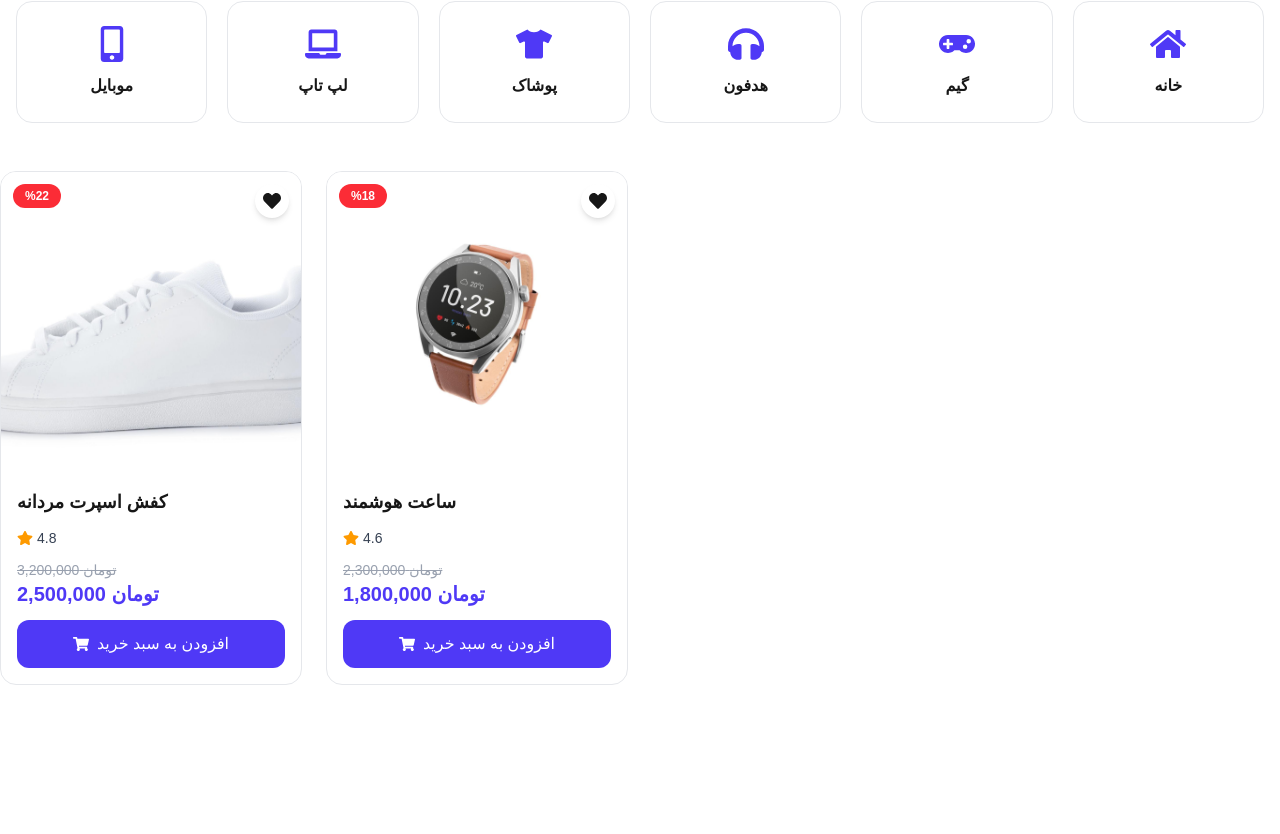
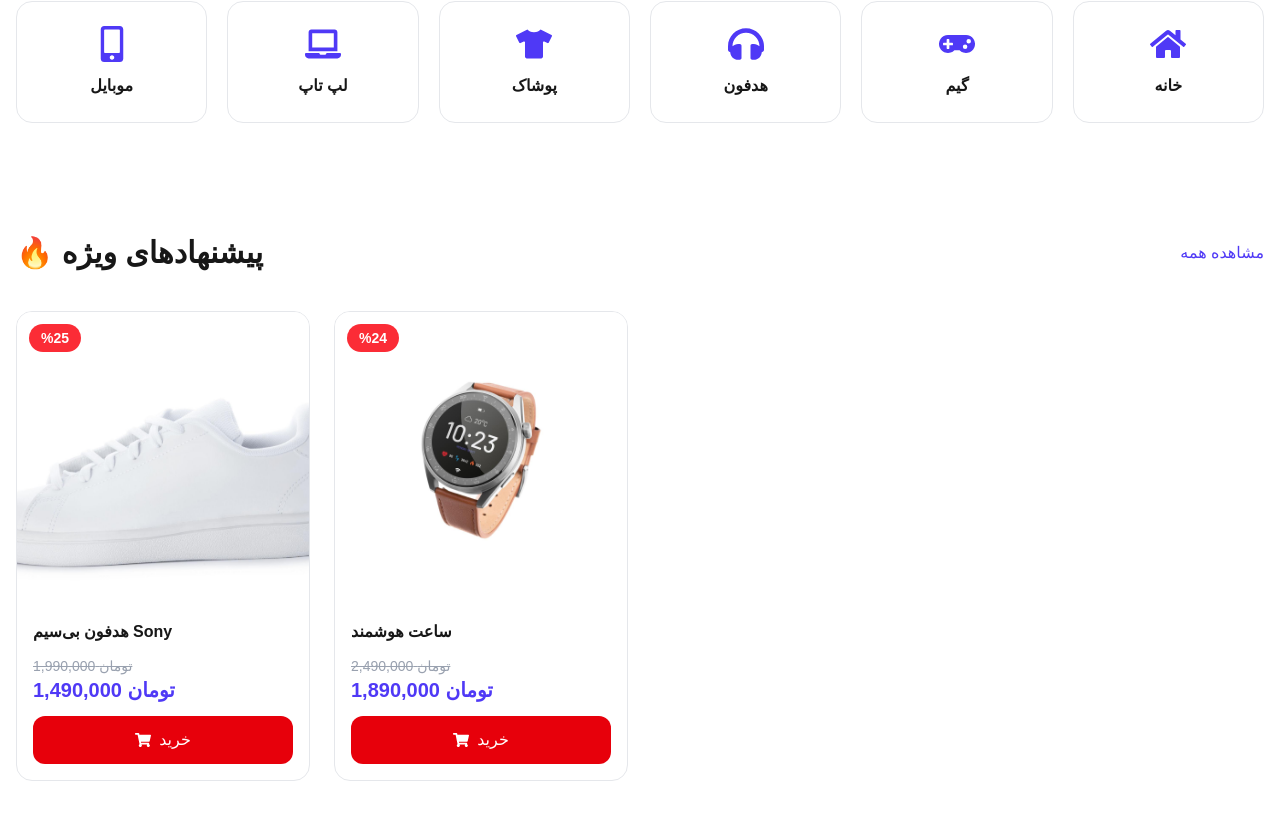
Before and after one commit to salarkarimibag-cmd/novashop, a Next.js app: page / in a window 1280 px wide. Shown: the part 686-1520 px from the top of the page. Before the commit the page ends 1371 px from the top, so only its background shows below. Built offline with nearby package versions, Linux system fonts and the light colour scheme.

Commit message:
feat: add special offers section

```diff
--- a/src/app/page.js
+++ b/src/app/page.js
@@ -2,6 +2,7 @@ import Header from "@/components/layout/Header";
 import Hero from "@/components/home/Hero";
 import Categories from "@/components/home/Categories";
 import { ProductList } from "@/components/home/Products";
+import SpecialOffers from "@/components/home/SpecialOffers";
 
 export default function Home() {
   return (
@@ -11,6 +12,7 @@ export default function Home() {
       <main>
         <Hero />
         <Categories />
+        <SpecialOffers />
         <ProductList />
       </main>
     </>
--- a/src/components/home/Categories/Categories.jsx
+++ b/src/components/home/Categories/Categories.jsx
@@ -1,5 +1,5 @@
 import CategoryCard from "./CategoryCard";
-import categories from "./categoriesData";
+import categories from "@/data/categories";
 
 export default function Categories() {
   return (
--- a/src/components/home/Categories/categoriesData.js
+++ /dev/null
@@ -1,43 +0,0 @@
-import {
-  FaMobileAlt,
-  FaLaptop,
-  FaTshirt,
-  FaHeadphones,
-  FaGamepad,
-  FaHome,
-} from "react-icons/fa";
-
-const categories = [
-  {
-    id: 1,
-    title: "موبایل",
-    icon: FaMobileAlt,
-  },
-  {
-    id: 2,
-    title: "لپ تاپ",
-    icon: FaLaptop,
-  },
-  {
-    id: 3,
-    title: "پوشاک",
-    icon: FaTshirt,
-  },
-  {
-    id: 4,
-    title: "هدفون",
-    icon: FaHeadphones,
-  },
-  {
-    id: 5,
-    title: "گیم",
-    icon: FaGamepad,
-  },
-  {
-    id: 6,
-    title: "خانه",
-    icon: FaHome,
-  },
-];
-
-export default categories;
--- /dev/null
+++ b/src/components/home/SpecialOffers/OfferCard.jsx
@@ -0,0 +1,41 @@
+import Image from "next/image";
+import { FaShoppingCart } from "react-icons/fa";
+
+export default function OfferCard({ offer }) {
+  return (
+    <div className="group overflow-hidden rounded-2xl border border-gray-200 bg-white transition-all duration-300 hover:-translate-y-1 hover:shadow-xl">
+      <div className="relative aspect-square overflow-hidden">
+        <Image
+          src={offer.image}
+          alt={offer.title}
+          fill
+          sizes="(max-width:768px) 100vw, (max-width:1024px) 50vw, 25vw"
+          className="object-cover transition-transform duration-500 group-hover:scale-105"
+        />
+
+        <span className="absolute left-3 top-3 rounded-full bg-red-500 px-3 py-1 text-sm font-semibold text-white">
+          %{offer.discount}
+        </span>
+      </div>
+
+      <div className="space-y-3 p-4">
+        <h3 className="font-semibold">{offer.title}</h3>
+
+        <div>
+          <p className="text-sm text-gray-400 line-through">
+            {offer.oldPrice.toLocaleString()} تومان
+          </p>
+
+          <p className="text-xl font-bold text-indigo-600">
+            {offer.price.toLocaleString()} تومان
+          </p>
+        </div>
+
+        <button className="flex w-full items-center justify-center gap-2 rounded-xl bg-red-600 py-3 text-white transition hover:bg-red-700">
+          <FaShoppingCart />
+          خرید
+        </button>
+      </div>
+    </div>
+  );
+}
--- /dev/null
+++ b/src/components/home/SpecialOffers/SpecialOffers.jsx
@@ -0,0 +1,20 @@
+import OfferCard from "./OfferCard";
+import offers from "@/data/offers";
+
+export default function SpecialOffers() {
+  return (
+    <section className="mx-auto max-w-7xl px-4 py-16">
+      <div className="mb-10 flex items-center justify-between">
+        <h2 className="text-3xl font-bold">🔥 پیشنهادهای ویژه</h2>
+
+        <button className="text-indigo-600 hover:underline">مشاهده همه</button>
+      </div>
+
+      <div className="grid grid-cols-1 gap-6 md:grid-cols-2 lg:grid-cols-4">
+        {offers.map((offer) => (
+          <OfferCard key={offer.id} offer={offer} />
+        ))}
+      </div>
+    </section>
+  );
+}
--- /dev/null
+++ b/src/components/home/SpecialOffers/index.js
@@ -0,0 +1 @@
+export { default } from "./SpecialOffers";
--- /dev/null
+++ b/src/data/categories.js
@@ -0,0 +1,19 @@
+import {
+  FaMobileAlt,
+  FaLaptop,
+  FaTshirt,
+  FaHeadphones,
+  FaGamepad,
+  FaHome,
+} from "react-icons/fa";
+
+const categories = [
+  { id: 1, title: "موبایل", icon: FaMobileAlt },
+  { id: 2, title: "لپ تاپ", icon: FaLaptop },
+  { id: 3, title: "پوشاک", icon: FaTshirt },
+  { id: 4, title: "هدفون", icon: FaHeadphones },
+  { id: 5, title: "گیم", icon: FaGamepad },
+  { id: 6, title: "خانه", icon: FaHome },
+];
+
+export default categories;
--- /dev/null
+++ b/src/data/offers.js
@@ -0,0 +1,22 @@
+const offers = [
+  {
+    id: 1,
+    title: "هدفون بی‌سیم Sony",
+    image: "/products/product1.jpg",
+    price: 1490000,
+    oldPrice: 1990000,
+    discount: 25,
+    sold: 75,
+  },
+  {
+    id: 2,
+    title: "ساعت هوشمند",
+    image: "/products/product2.jpg",
+    price: 1890000,
+    oldPrice: 2490000,
+    discount: 24,
+    sold: 50,
+  },
+];
+
+export default offers;
```
Also changed, not shown: src/data/brands.js (added).
